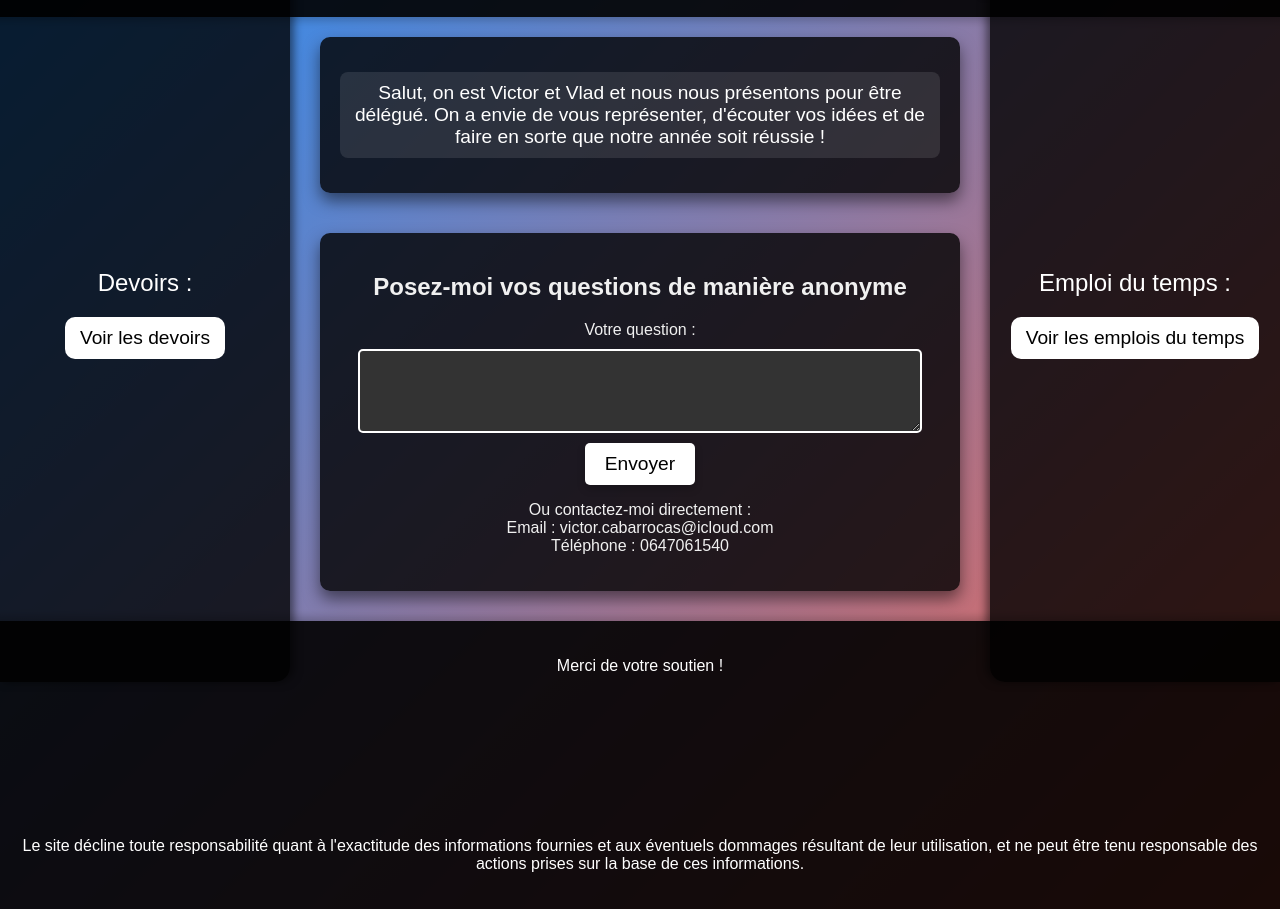
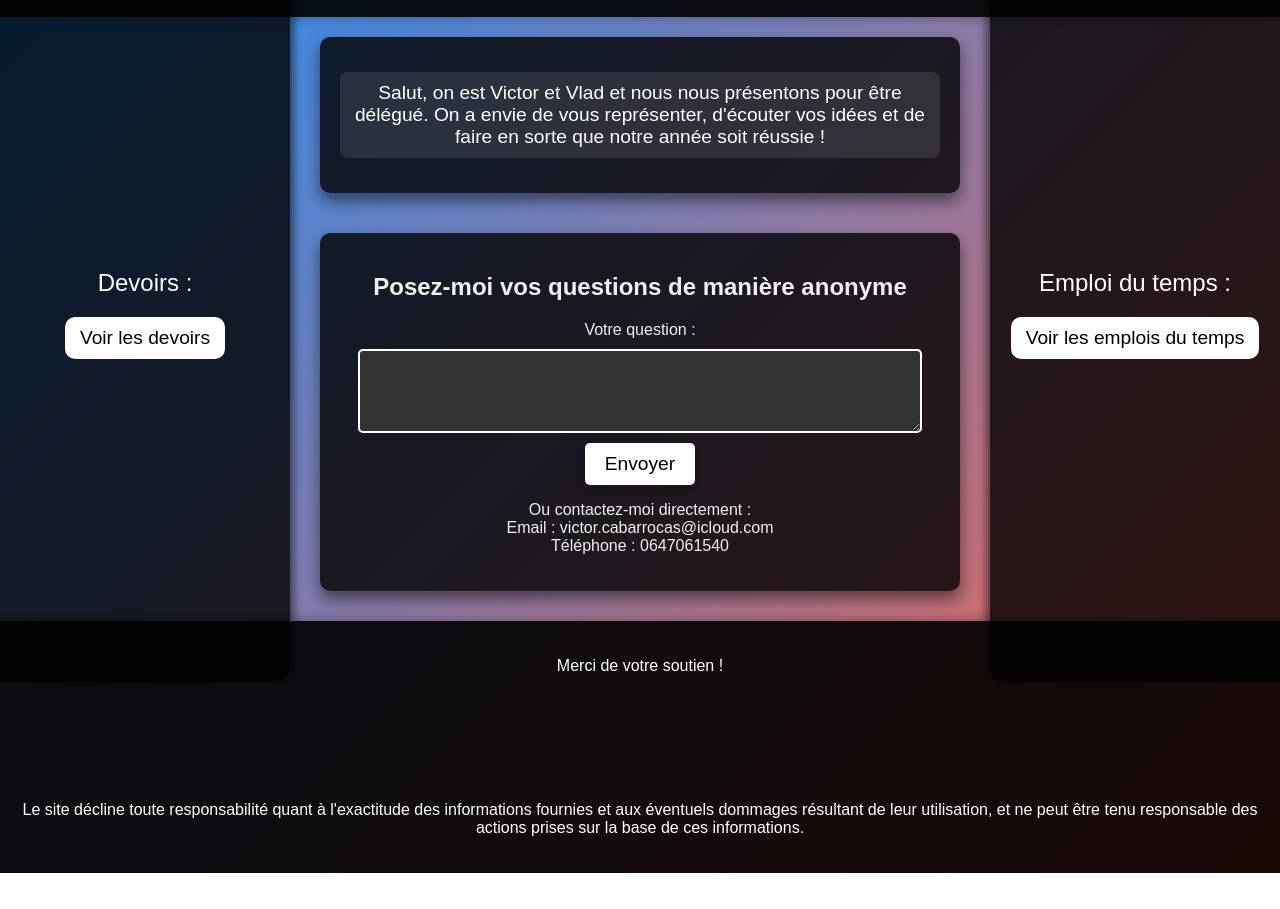
Before and after one commit to Yoyorion/liep, a plain HTML site: page index.html in a window 1280 px wide. Shown: the part 78-987 px from the top of the page. After the commit the page ends 951 px from the top, so only its background shows below. Drawn offline with Linux system fonts and the light colour scheme.

Commit message:
Update index.html

```diff
--- a/index.html
+++ b/index.html
@@ -37,7 +37,7 @@
     </aside>
 
     <footer>
-        <p>Merci de votre soutien !<br><br><br><br><br><br><br><br><br><br>Le site décline toute responsabilité quant à l'exactitude des informations fournies et aux éventuels dommages résultant de leur utilisation, et ne peut être tenu responsable des actions prises sur la base de ces informations.</p>
+        <p>Merci de votre soutien !<br><br><br><br><br><br><br><br>Le site décline toute responsabilité quant à l'exactitude des informations fournies et aux éventuels dommages résultant de leur utilisation, et ne peut être tenu responsable des actions prises sur la base de ces informations.</p>
     </footer>
 
     <script src="script.js"></script>
```
